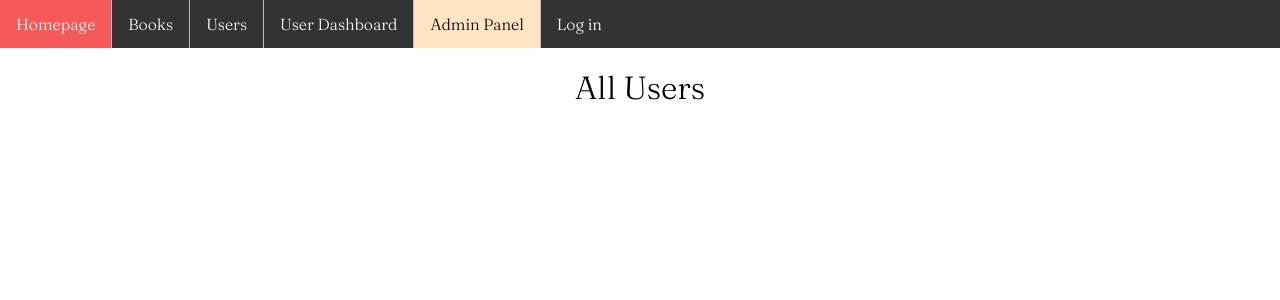
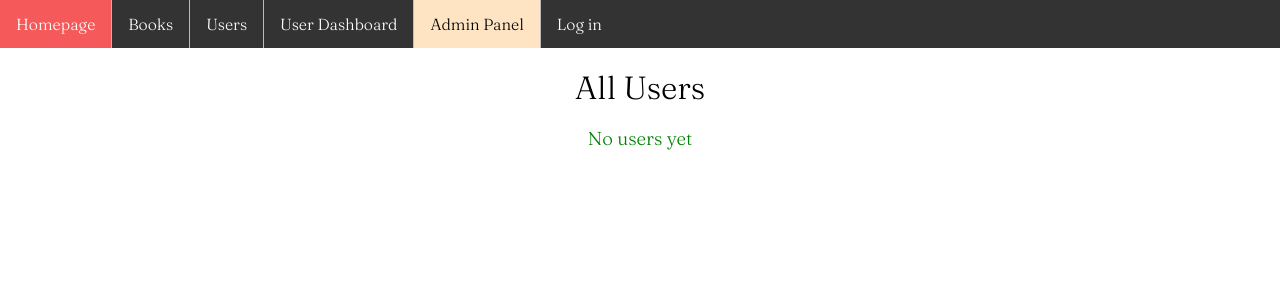
Before and after one commit to NikolaJovovic98/Node-Js-User-Registration-And-Login, a Node server app: page /users in a window 1280 px wide. Shown: the top 300 px of the page. Run offline with Node 20, Linux system fonts and the light colour scheme; some libraries are stand-ins or nearby versions.

Commit message:
Added no users and no books yet

```diff
--- a/public/views/allBooks.hbs
+++ b/public/views/allBooks.hbs
@@ -3,6 +3,10 @@
 
 
 <h1 style="margin: 20px;text-align: center;">All Books </h1>
+
+{{#if noBooks}}
+<h3 style="color: green;text-align: center;">{{noBooks}}</h3>
+{{/if}}
 
 {{#if success_msg}}
 <h3 style="color: green;text-align: center;">{{success_msg}}</h3>
--- a/public/views/allUsers.hbs
+++ b/public/views/allUsers.hbs
@@ -2,6 +2,10 @@
 {{> nav}}
 
 <h1 style="margin: 20px;text-align: center;">All Users </h1>
+
+{{#if noUsers}}
+<h3 style="color: green;text-align: center;">{{noUsers}}</h3>
+{{/if}}
 
 <div id="big-user-div">
 {{#if users}}
--- a/routes/users.js
+++ b/routes/users.js
@@ -14,9 +14,15 @@
 //All Users
 router.get('/', async (req, res) => {
     const allUsers = await User.find({ role: 0 }).sort({ createdAt: -1 });
-    res.render("allUsers.hbs", {
-        users: allUsers
-    });
+    if(allUsers.length===0){
+        res.render("allUsers.hbs", {
+            noUsers: "No users yet"
+        });
+    }else{
+        res.render("allUsers.hbs", {
+            users: allUsers
+        });
+    }
 });
 
 //Show One User
```
Also changed, not shown: routes/books.js (+9 -3 lines), public/images/harrypotter.jpg (deleted), public/images/incas.jpg (deleted), public/images/mobydick.jpg (deleted), public/images/nodejsbook.jpg (deleted), public/images/sahara.jpg (deleted), public/images/shining.jpg (deleted).
